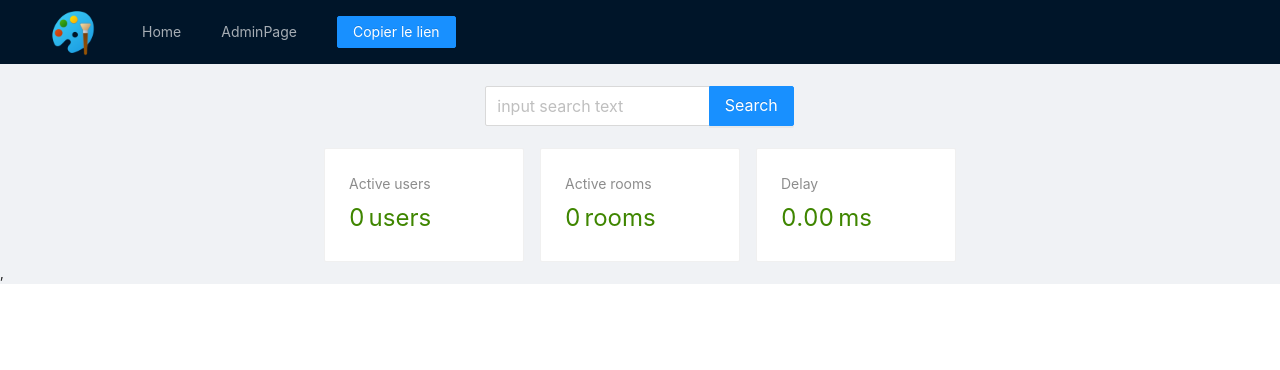
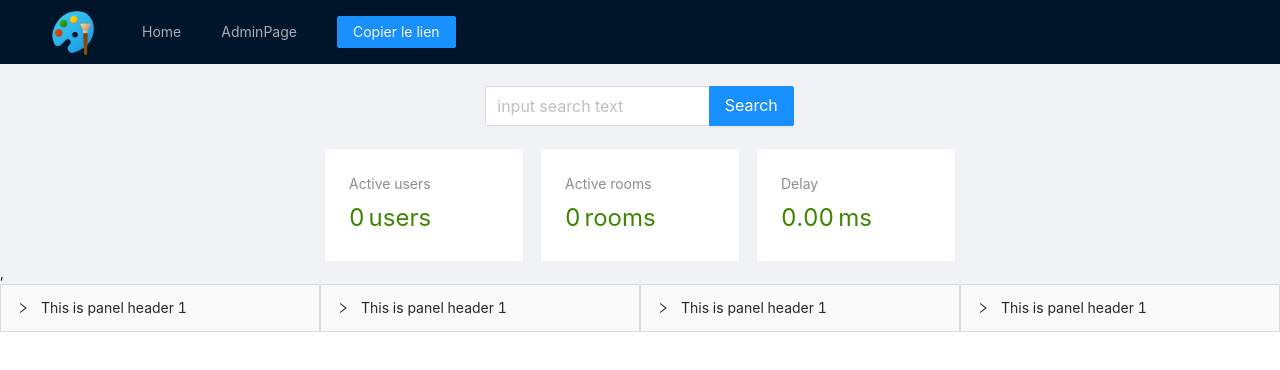
Before and after one commit to quentinfon/doodl-front, a React (Create React App) app: page /admin in a window 1280 px wide. Shown: the top 370 px of the page. Built offline with nearby package versions, Linux system fonts and the light colour scheme; no server answers.

Commit message:
feature : connection succesful admin page

```diff
--- a/package.json
+++ b/package.json
@@ -10,6 +10,7 @@
     "@types/react": "^17.0.38",
     "@types/react-dom": "^17.0.11",
     "antd": "^4.18.5",
+    "html-react-parser": "^1.4.8",
     "q-floodfill": "^1.3.1",
     "react": "^17.0.2",
     "react-dom": "^17.0.2",
--- a/src/route/AdminPage.tsx
+++ b/src/route/AdminPage.tsx
@@ -1,15 +1,33 @@
 import React, {useEffect, useState} from "react";
 import { Statistic, Row, Col, Card, Input} from 'antd';
-import {IDataInitResponse, ISocketMessageResponse, SocketChannel} from "../types/SocketModel";
-import {IMessage} from "../types/GameModel";
-
+import { Collapse } from 'antd';
+import {
+    IDataInitAdminResponse,
+    IDataInitResponse,
+    ISocketMessageRequest,
+    ISocketMessageResponse,
+    SocketChannel
+} from "../types/SocketModel";
+import parse from "html-react-parser";
+const { Panel } = Collapse;
 const { Search } = Input;
-
 
 const AdminPage = () => {
 
+    const [userNumber, setUserNumber] = useState<number>(0);
+    const [roomNumber, setRoomNumber] = useState<number>(0);
+
     const [adminWs, setAdminWs] = useState<WebSocket>();
     const [loadingConnexion, setLoadingConnexion] = useState<boolean>(false);
+
+    const sendMessage = (message: ISocketMessageRequest) => {
+        adminWs?.send(JSON.stringify(message));
+    }
+
+    function updateStats(roomCount: number, wsCount: number) {
+        setUserNumber(wsCount);
+        setRoomNumber(roomCount);
+    }
 
     const createSocket = (value : String) => {
         let webSocket = new WebSocket(`${process.env.REACT_APP_WEBSOCKET_ENDPOINT_ADMIN}?token=${value}` as string);
@@ -28,12 +46,66 @@ const AdminPage = () => {
         }
 
         webSocket.onmessage = e => {
-            console.log(e)
+            console.log('e', JSON.parse(e.data));
+            let msg: ISocketMessageResponse = JSON.parse(e.data);
+            let init: IDataInitAdminResponse = msg.data as IDataInitAdminResponse;
+            updateStats(init.roomCount,init.wsCount);
         };
     }
 
+    const detailPartie = "detail partie"
 
-    const onSearch = (value: string) => createSocket(value);
+     const callback = (key:String) => {
+        console.log(key);
+         /*sendMessage({
+             channel: SocketChannel.CHAT,
+             data: {
+                 message: currentMsg
+             }
+         });*/
+    }
+
+    const render = () => {
+
+        return (
+            <Row>
+                <Col span={6}>
+                    <Collapse>
+                        <Panel header="This is panel header 1" key="1">
+                            <p>{detailPartie}</p>
+                        </Panel>
+                    </Collapse>
+                </Col>
+                <Col span={6}>
+                    <Collapse>
+                        <Panel header="This is panel header 1" key="1">
+                            <p>{detailPartie}</p>
+                        </Panel>
+                    </Collapse>
+                </Col>
+                <Col span={6}>
+                    <Collapse>
+                        <Panel header="This is panel header 1" key="1">
+                            <p>{detailPartie}</p>
+                        </Panel>
+                    </Collapse>
+                </Col>
+                <Col span={6}>
+                    <Collapse>
+                        <Panel header="This is panel header 1" key="1">
+                            <p>{detailPartie}</p>
+                        </Panel>
+                    </Collapse>
+                </Col>
+            </Row>
+        );
+    }
+
+
+    const onSearch = (value: string) => {
+        createSocket(value);
+    }
+
     return (
         <>
             <br></br>
@@ -59,7 +131,7 @@ const AdminPage = () => {
                         <Card>
                             <Statistic
                                 title="Active users"
-                                value={0}
+                                value={userNumber}
                                 precision={0}
                                 valueStyle={{ color: '#3f8600' }}
                                 suffix="users"
@@ -70,7 +142,7 @@ const AdminPage = () => {
                         <Card>
                             <Statistic
                                 title="Active rooms"
-                                value={0}
+                                value={roomNumber}
                                 precision={0}
                                 valueStyle={{ color: '#3f8600' }}
                                 suffix="rooms"
@@ -90,6 +162,7 @@ const AdminPage = () => {
                     </Col>
                 </Row>
             </div>,
+            {render()}
         </>
     )
 }
--- a/src/types/SocketModel.ts
+++ b/src/types/SocketModel.ts
@@ -16,7 +16,7 @@ export interface ISocketMessageRequest extends ISocketMessage {
 }
 
 export interface ISocketMessageResponse extends ISocketMessage {
-    data: IDataInitResponse | IMessage | IDataDrawResponse | IDataInfoResponse | IRoomConfig;
+    data: IDataInitResponse | IMessage | IDataDrawResponse | IDataInfoResponse | IRoomConfig | IDataInitAdminResponse;
 }
 
 export interface IDataInitRequest {
@@ -29,6 +29,12 @@ export interface IDataInitResponse {
     playerId: string;
     messages: IMessage[];
     draws: IDraw[];
+}
+
+export interface IDataInitAdminResponse {
+    roomCount: number;
+    wsCount: number;
+    roomList: any[];
 }
 
 export interface IDataChatRequest {
```
Also changed, not shown: 1 other file (tests, documents, lock files or other folders).
